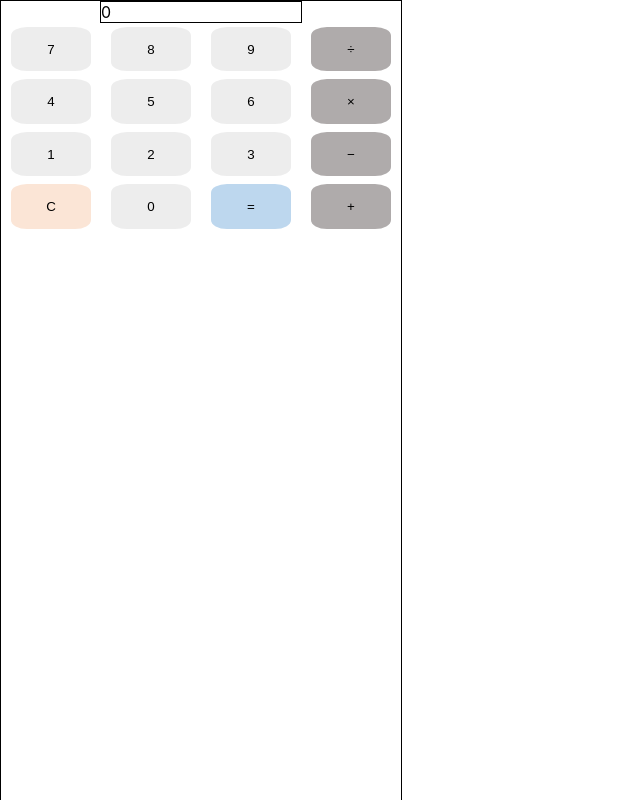
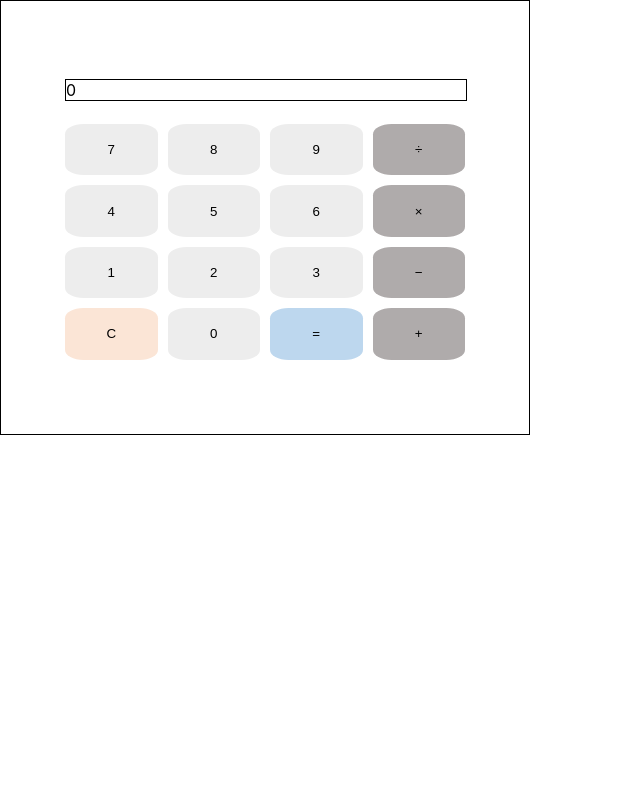
Before and after one commit to mmng2mgo/calculator, a React (Create React App) app: page / in a window 1280 px wide. Shown: the top 800 px of the page, without its empty margins (0-640 px from the left). Built offline with nearby package versions, Linux system fonts and the light colour scheme.

Commit message:
gridデザインの適用

```diff
--- a/src/components/Button.css
+++ b/src/components/Button.css
@@ -1,13 +1,14 @@
-.button{
-    display: flex;
-    flex-wrap: wrap;
-    justify-content: space-around;
+.buttons{
+    display: grid;
+    grid-template-columns: 1fr 1fr 1fr 1fr;
+    grid-template-rows: 1fr 1fr 1fr 1fr;
+    column-gap: 10px;
+    row-gap: 10px;
+    margin-bottom: 10px;
     color: #000000;
 }
 
 .number-button{
-    width: 20%;
-    margin: 1%;
     background-color: #EDEDED;
     border: #A5A5A5;
     border-radius: 20%;
@@ -15,8 +16,6 @@
 }
 
 .operator-button{
-    width: 20%;
-    margin: 1%;
     background-color: #AFABAB;
     border: #A5A5A5;
     border-radius: 20%;
@@ -24,16 +23,12 @@
 }
 
 .equal-button{
-    width: 20%;
-    margin: 1%;
     background-color: #BDD7EE;
     border: #A5A5A5;
     border-radius: 20%;
     aspect-ratio: 1.8/1;
 }
 .clear-button{
-    width: 20%;
-    margin: 1%;
     background-color: #FBE5D6;
     border: #A5A5A5;
     border-radius: 20%;
--- a/src/components/Calculator.jsx
+++ b/src/components/Calculator.jsx
@@ -39,9 +39,8 @@
 
     return (
     <div className={styles.container}>
-        <div className={styles.content}>
             <Display selectedValue={ resultValue }></Display>
-            <div className="button">
+            <div className="buttons">
                 {BUTTONS.map((button, index) => (
                     <React.Fragment key={index}>
                         <Button
@@ -52,7 +51,6 @@
                     </React.Fragment>
                     ))}
             </div>
-        </div>
     </div>
     );
 }
--- a/src/components/Calculator.module.css
+++ b/src/components/Calculator.module.css
@@ -1,19 +1,15 @@
 .container{
+    display: grid;
+    grid-template-rows: 1fr 5fr;
+    gap: 10px;
     max-width: 400px;
     min-width: 150px;
-    position: relative;
-    padding-top: 100%;
+    padding: 5%;
     overflow: hidden;
+    padding-left: auto;
     border: 1px solid #000000;
 }
-.content{
-    position: absolute;
-    top: 0;
-    right: 0;
-    left: 0;
-    bottom: 0;
-    margin: auto;
-}
+
 /*
 @media screen and(min-width: 600px){
     .container{
--- a/src/components/Display.css
+++ b/src/components/Display.css
@@ -1,5 +1,5 @@
 .display{
-    width: 50%;
+    width: 100%;
     margin: auto;
     border: 1px solid #000000;
 }
```
